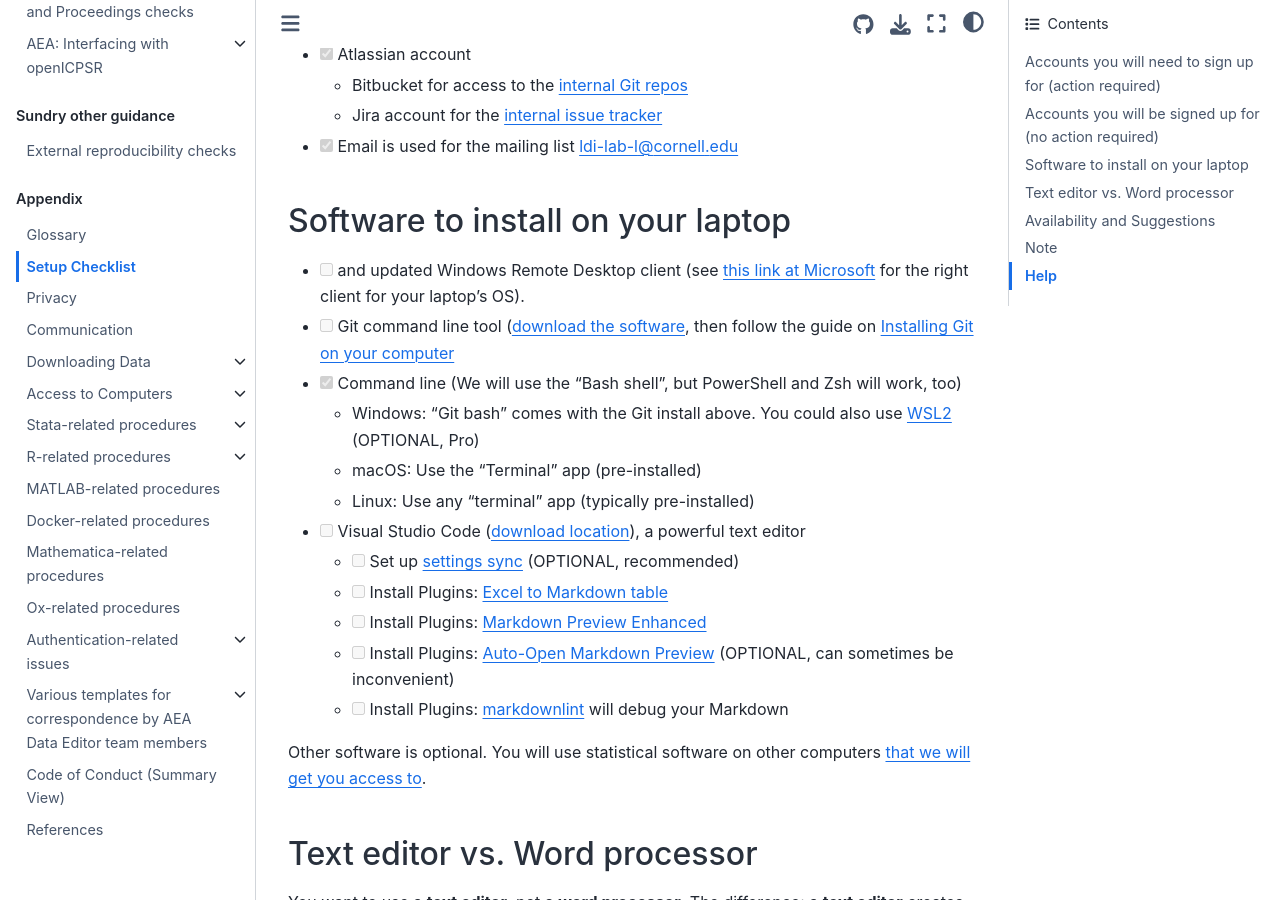
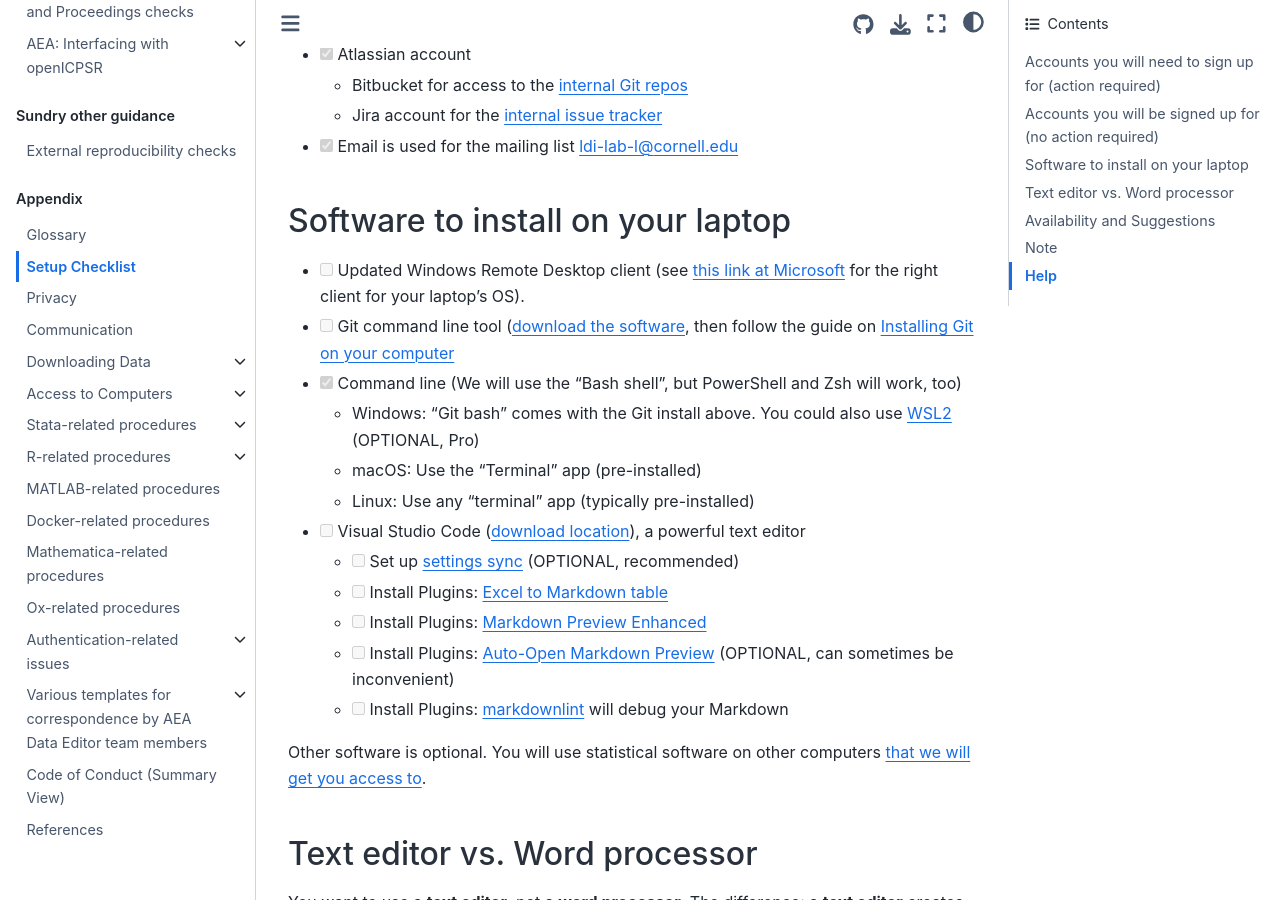
Before and after one commit to labordynamicsinstitute/ldilab-manual, a Jupyter Book: the page built from 91-setup-checklist.md, in a window 1280 px wide and 900 px high, scrolled down 503 px. Built offline with Jupyter Book 1.0.4 settings and Sphinx 7.4.7 and the Sphinx Book theme 1.1.4, drawn with Linux system fonts in a browser that asks for light colours.

Commit message:
Update 91-setup-checklist.md

```diff
--- a/91-setup-checklist.md
+++ b/91-setup-checklist.md
@@ -15,7 +15,7 @@
 
 ## Software to install on your laptop
 
-- [ ] and updated Windows Remote Desktop client (see [this link at Microsoft](https://learn.microsoft.com/en-us/windows-server/remote/remote-desktop-services/clients/remote-desktop-clients) for the right client for your laptop's OS).
+- [ ] Updated Windows Remote Desktop client (see [this link at Microsoft](https://learn.microsoft.com/en-us/windows-server/remote/remote-desktop-services/clients/remote-desktop-clients) for the right client for your laptop's OS).
 - [ ] Git command line tool ([download the software](https://git-scm.com/downloads), then follow the guide on [Installing Git on your computer](https://github.com/labordynamicsinstitute/ldi-lab-standards/wiki/Setting-up-Git)
 - [x] Command line (We will use the "Bash shell", but PowerShell and Zsh will work, too)
     - Windows: "Git bash" comes with the Git install above. You could also use [WSL2](https://docs.microsoft.com/en-us/windows/wsl/install-win10) (OPTIONAL, Pro)
```
